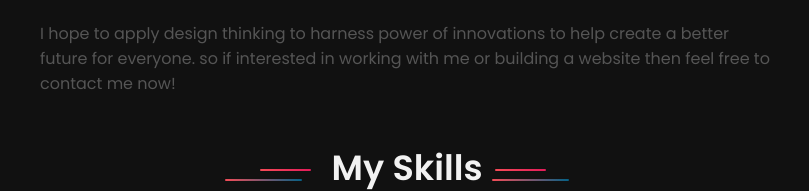
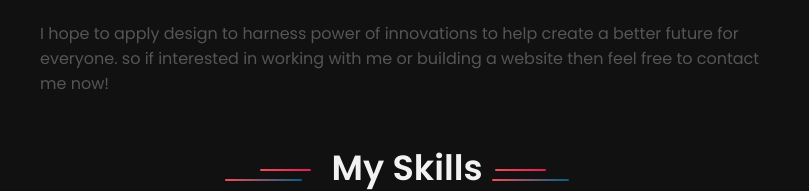
Before and after one commit to leinadwrld/leinadweb, a plain HTML site: page index.html in a window 1280 px wide. Shown: the part 470-661 px from the top of the page, 453-1262 px from the left. Drawn offline with nearby package versions, Linux system fonts and the light colour scheme.

Commit message:
Update index.html

```diff
--- a/index.html
+++ b/index.html
@@ -159,7 +159,7 @@
                 with just the knowledge of HTML, CSS AND JAVASCRIPT.
              </p>
 
-            <p class="anim">I hope to apply design thinking to harness power of innovations to help create a better future for everyone. so if interested in working with me or building a website then feel free to contact me now!
+            <p class="anim">I hope to apply design to harness power of innovations to help create a better future for everyone. so if interested in working with me or building a website then feel free to contact me now!
 
             <div class="service">
               <div class="title">
```
